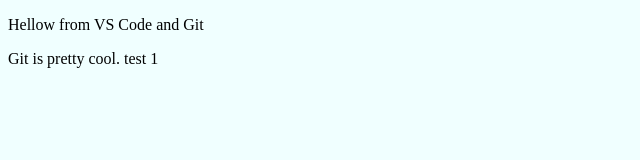
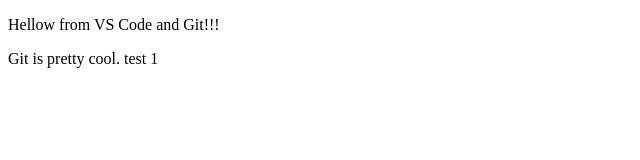
Before and after one commit to dsuthers/vscode-git, a plain HTML site: page index.html in a window 1280 px wide. Shown: the whole page, without its empty margins (0-640 px from the left). Drawn offline with Linux system fonts and the light colour scheme.

Commit message:
delte stuff

```diff
--- a/index.html
+++ b/index.html
@@ -5,11 +5,13 @@
     <meta http-equiv="X-UA-Compatible" content="IE=edge">
     <meta name="viewport" content="width=device-width, initial-scale=1.0">
     <title>Hellow from VS Code and Git!!</title>
-    <link rel="stylesheet" href="./styles.css" />
+
+
+
 
 </head>
 <body>
-    <p>Hellow from VS Code and Git </p>
+    <p>Hellow from VS Code and Git!!! </p>
     <p >Git is pretty cool. test 1 </p>
 </body>
 </html>
--- a/styles.css
+++ /dev/null
@@ -1,3 +0,0 @@
-body {
-    background-color: azure;
-}
```
